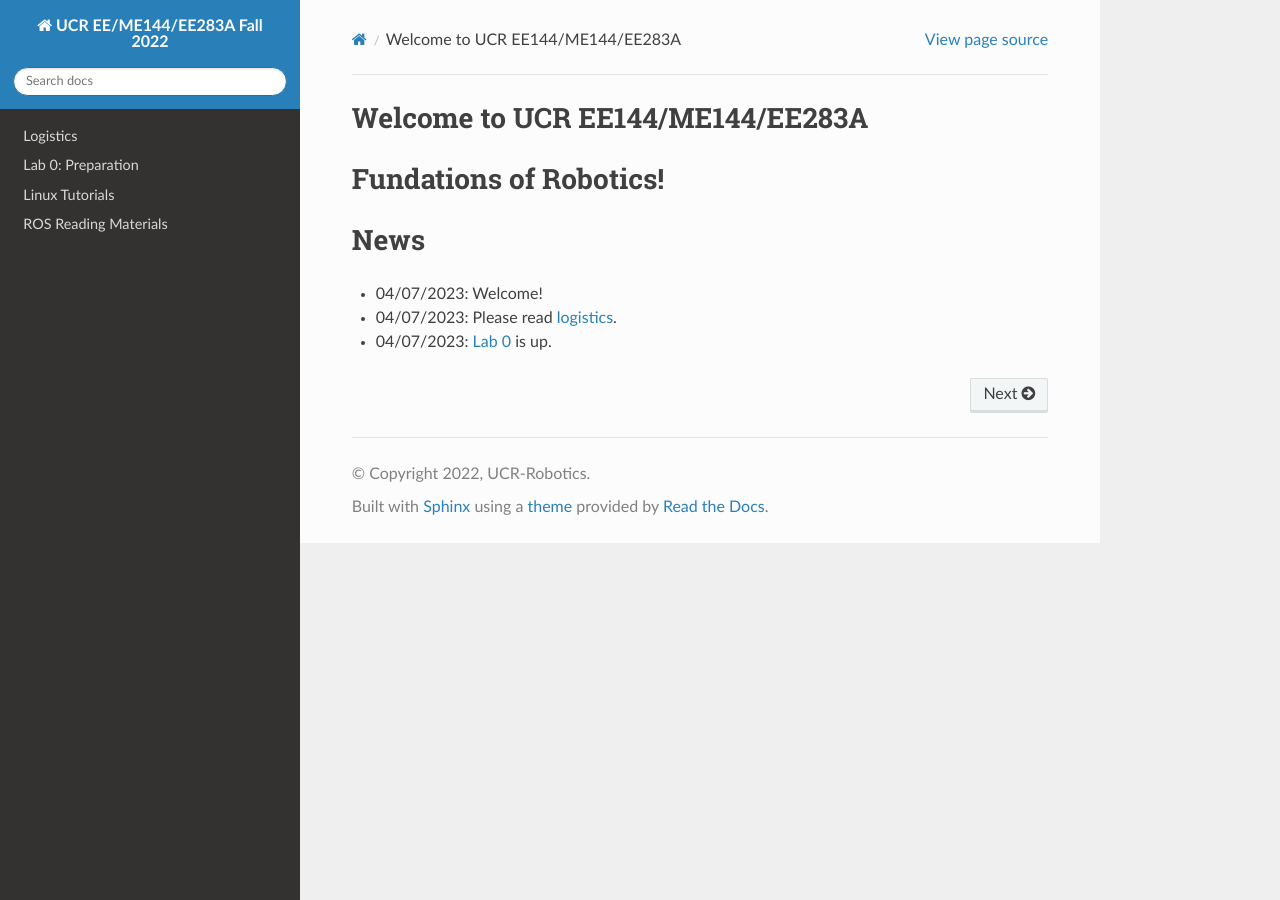
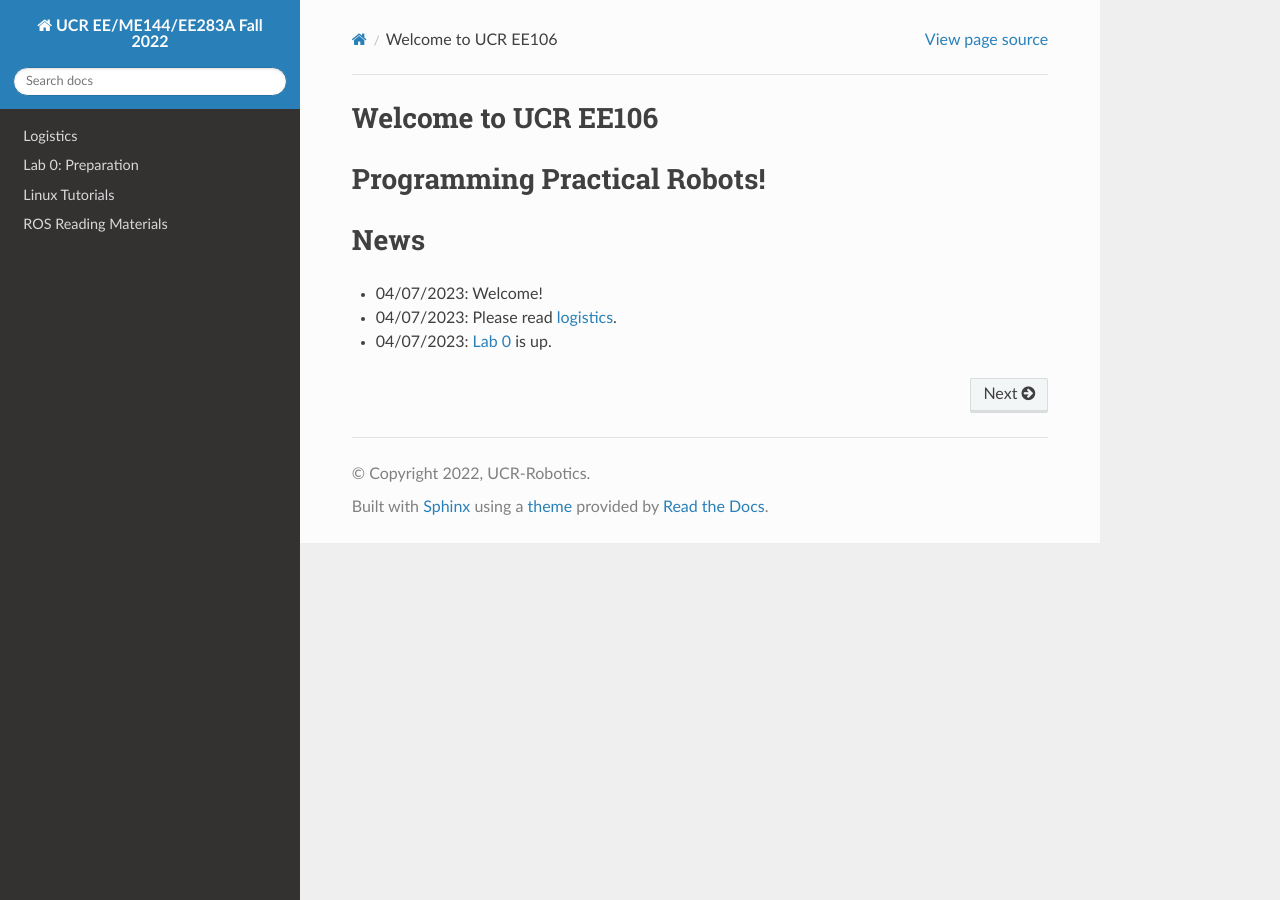
Before and after one commit to taektay/ee106, a Sphinx documentation site: the page built from docs/index.rst, in a window 1280 px wide. Built offline with Sphinx 7.4.7 and the Read the Docs theme 2.0.0, drawn with Linux system fonts in a browser that asks for light colours.

```diff
--- a/docs/index.rst
+++ b/docs/index.rst
@@ -1,11 +1,11 @@
-.. UCR EE144 documentation master file, created by
+.. UCR EE106 documentation master file, created by
    sphinx-quickstart on Fri Sep 27 13:22:16 2019.
    You can adapt this file completely to your liking, but it should at least
    contain the root `toctree` directive.
 
-Welcome to UCR EE144/ME144/EE283A
+Welcome to UCR EE106
 ==================================
-Fundations of Robotics!
+Programming Practical Robots!
 ==========================
 
 .. toctree::
```
Also changed, not shown: README.md (+2 -2 lines), docs/linux.rst (+8 -8 lines).
